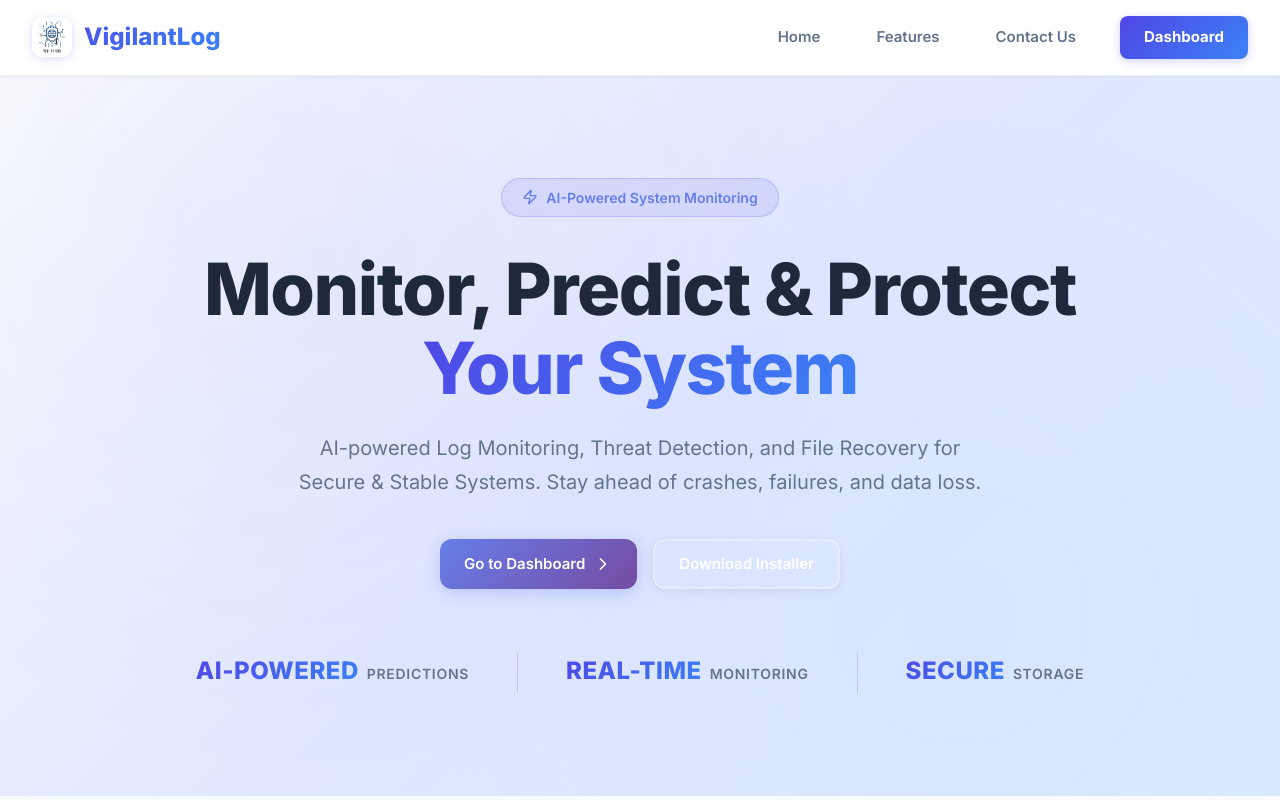
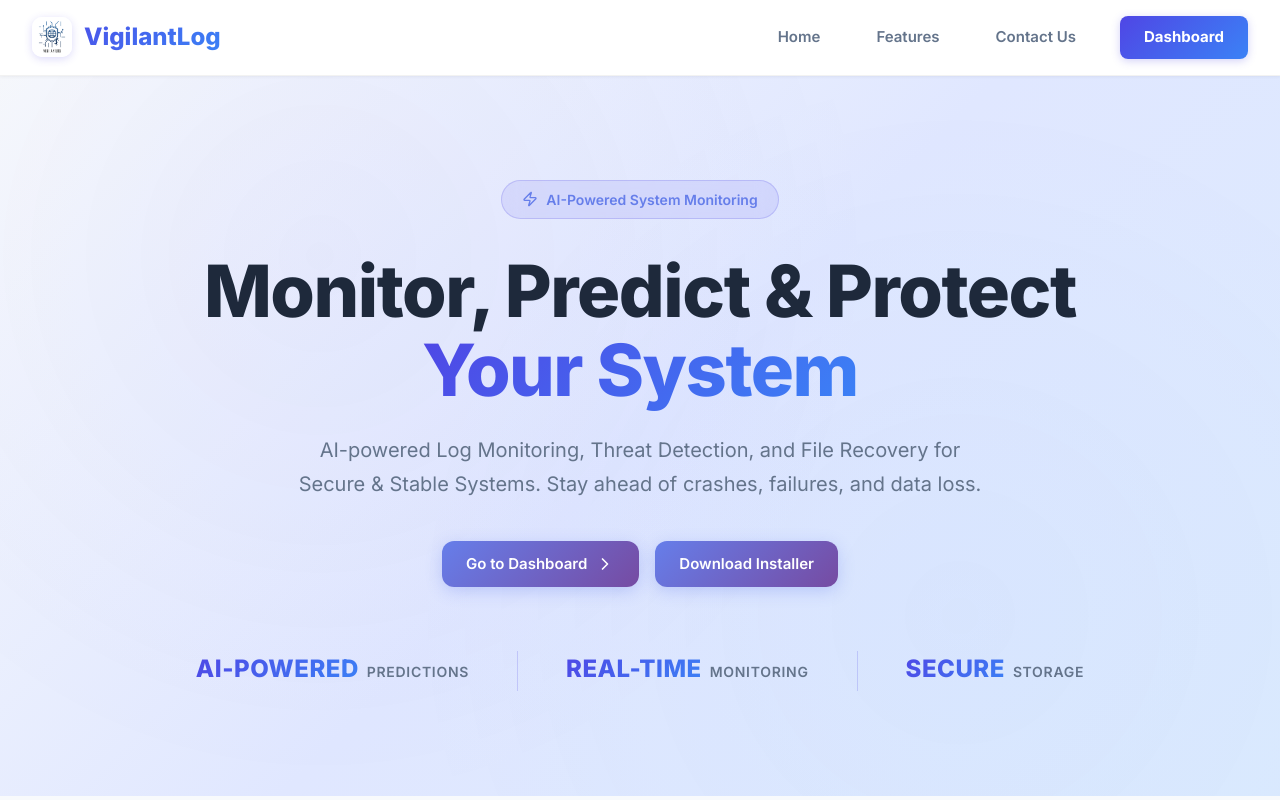
Before and after one commit to Nishanth-ck/vigilant-log-frontend, a React (Vite) app: page /landing in a window 1280 px wide. Shown: the top 800 px of the page. Built offline with nearby package versions, Linux system fonts and the light colour scheme; no server answers.

Commit message:
styling changes pre presentation 4

```diff
--- a/src/pages/LandingPage.jsx
+++ b/src/pages/LandingPage.jsx
@@ -54,7 +54,7 @@ export default function LandingPage() {
               <span>Go to Dashboard</span>
               <ChevronRight size={20} />
             </a>
-            <a href="/installer" className="btn btn-outline">
+            <a href="/installer" className="btn btn-primary">
               <span>Download Installer</span>
             </a>
           </div>
--- a/src/styles/landing.css
+++ b/src/styles/landing.css
@@ -356,10 +356,12 @@
 .feature-card:hover {
   transform: translateY(-8px);
   box-shadow: var(--shadow-lg);
+  background: var(--surface);
 }
 
 .feature-card:hover::before {
   opacity: 1;
+  background: var(--surface);
 }
 
 .feature-card.featured {
```
